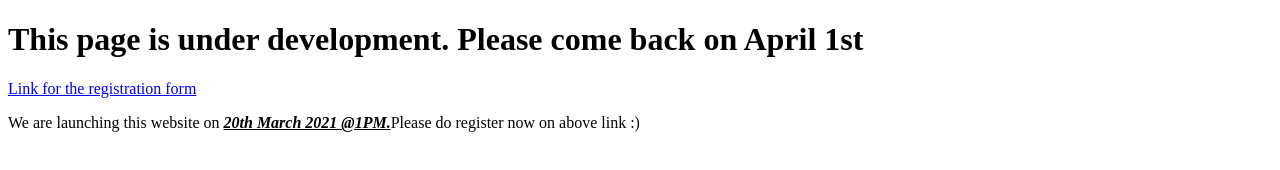
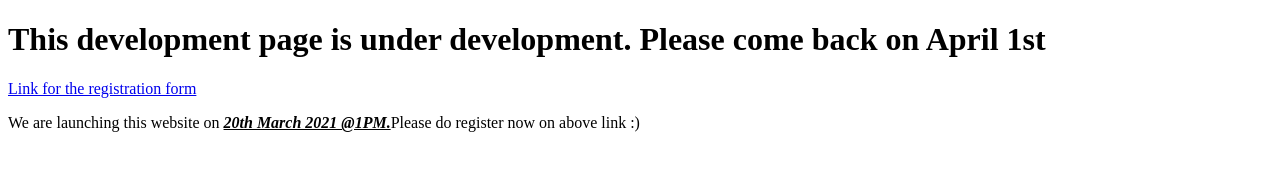
Before and after one commit to saaketh999/Project_Hello, a plain HTML site: page index.html in a window 1280 px wide. Drawn offline with Linux system fonts and the light colour scheme.

Commit message:
Name change pointed to dev server

```diff
--- a/index.html
+++ b/index.html
@@ -1,10 +1,10 @@
 <!DOCTYPE html>
 <html>
 <head>
-    <title>Banner</title>
+    <title>Development Banner</title>
 </head>
 <body>
-	<h1> This page is under development. Please come back on April 1st </h1>
+	<h1> This development page is under development. Please come back on April 1st </h1>
     	<a href="https://docs.google.com/forms/d/e/1FAIpQLSdTbFzkUCVdcmAgpK39MYjKeKcUpFX_GggQCH2ogcj2r37qqg/viewform?usp=sf_link">Link for the registration form</a>
 	<p>We are launching this website on <b><i><u>20th March 2021 @1PM.</u></i></b>Please do register now on above link :) </p>
 </body>
```
